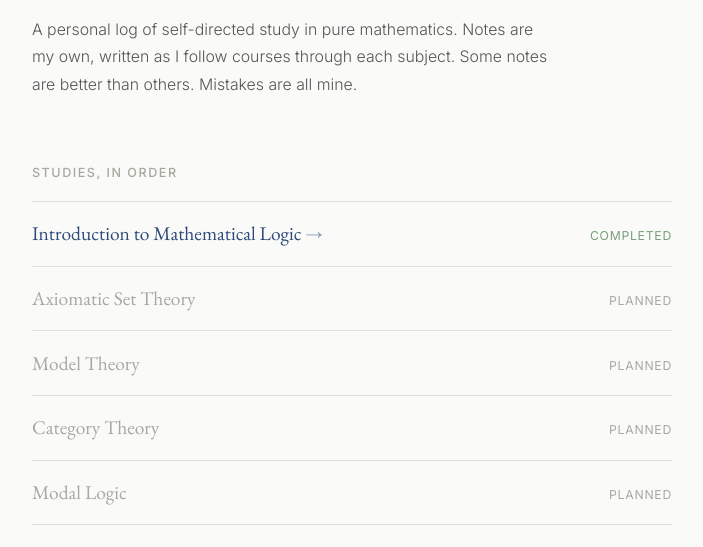
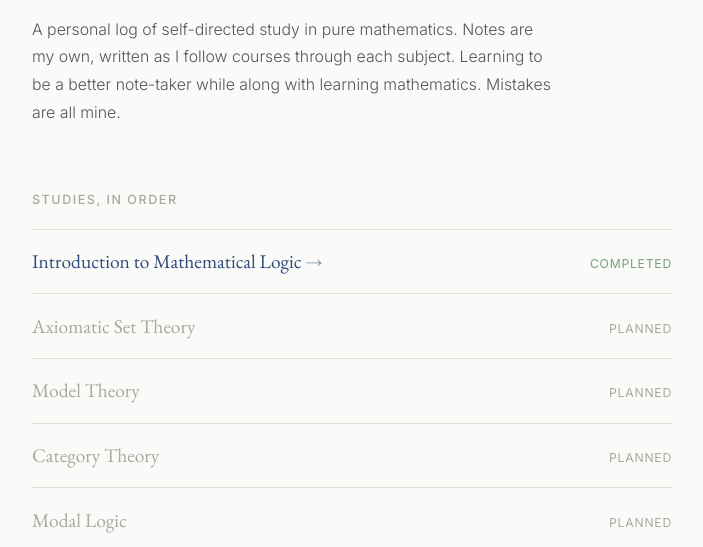
Before and after one commit to kidusfmariam/math-website, a plain HTML site: page index.html in a window 1280 px wide. Shown: the part 253-800 px from the top of the page, without its empty margins (288-991 px from the left). Drawn offline with nearby package versions, Linux system fonts and the light colour scheme.

Commit message:
Description update

```diff
--- a/index.html
+++ b/index.html
@@ -206,7 +206,7 @@
     <h1>Wandering Sailboat's<br /><em>Math Journey</em></h1>
 
     <p class="tagline">
-      A personal log of self-directed study in pure mathematics. Notes are my own, written as I follow courses through each subject. Some notes are better than others. Mistakes are all mine.
+      A personal log of self-directed study in pure mathematics. Notes are my own, written as I follow courses through each subject. Learning to be a better note-taker while along with learning mathematics. Mistakes are all mine.
     </p>
   </header>
 
```
